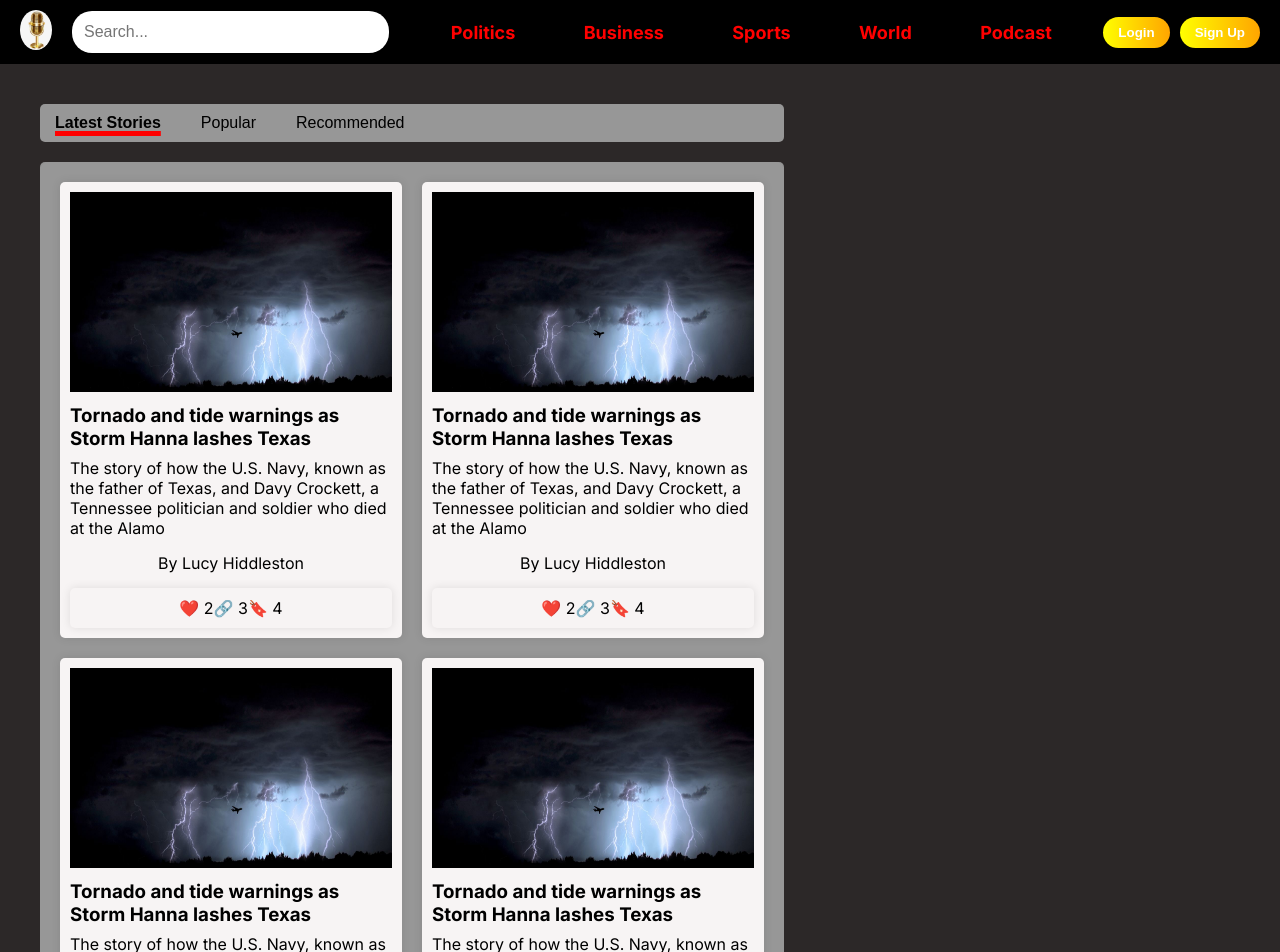
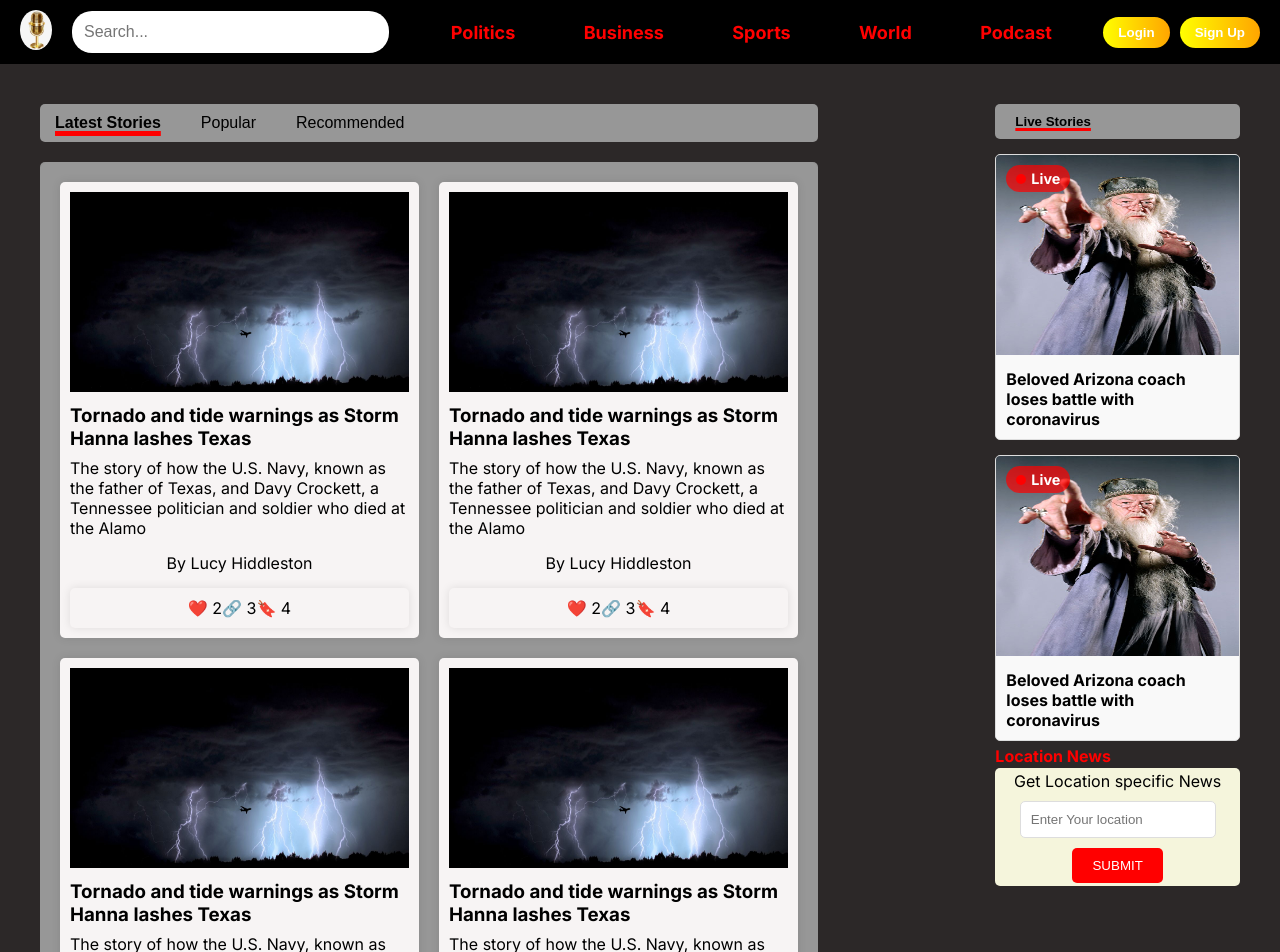
Before and after one commit to efg-technologies/demo-project, a Next.js app: page / in a window 1280 px wide. Shown: the top 952 px of the page. Built offline with nearby package versions, Linux system fonts and the light colour scheme.

Commit message:
Livestorie page completed

```diff
--- a/src/app/components/Articles.module.css
+++ b/src/app/components/Articles.module.css
@@ -7,7 +7,7 @@
   flex-direction: column;
   align-items: flex-start;
   margin-left: 20px;
-  width: 60%;
+  width: 85%;
 }
 
 .sortTab {
--- a/src/app/components/Livestories.js
+++ b/src/app/components/Livestories.js
@@ -17,31 +17,36 @@ const liveStories = [
 
 export default function Livestories() {
   return (
-    <div className={styles.LivestoriesSection}>
+    <div className={styles.livestoriesSection}>
       {/* Live stories active link */}
-      <div className={styles.LivestoriesTab}>
-        <ul className={styles.LivestoriesLink}>
+      <div className={styles.livestoriesTab}>
+        <ul className={styles.livestoriesLink}>
           <li>
-            <button className={styles.LivesortActiveTab}>Live Stories</button>
+            <button className={styles.livesortActiveTab}>Live Stories</button>
           </li>
         </ul>
       </div>
         {/* Live stories  */}
-      <div className={styles.Livestories}>
+      <div className={styles.livestoriesContent}>
         {/* Array of Live stories */}
-        {liveStories.map((stories) =>
-                  <div key={stories.id}>
-                    <img src={stories.img} alt={stories.title} />
-                    <h3 className={styles.LivestoriesTitle}>{stories.title}</h3>
-                  </div>
-                )}
+        {liveStories.map((story) => (
+          <div key={story.id} className={styles.storyContainer}>
+            <div className={styles.liveIndicator}>
+              <span className={styles.redDot}></span>
+              <span className={styles.liveText}>Live</span>
+            </div>
+            <img src={story.img} alt={story.title} className={styles.storyImage} />
+            <h3 className={styles.LivestoriesTitle}>{story.title}</h3>
+          </div>
+        ))}
       </div>
       {/* Location news */}
-      <div className={styles.LocalnewsSection}>
-        <div className={styles.LocalnewsInfo}>
+      <div className={styles.localnewsSection}>
+        <h4>Location News</h4>
+        <div className={styles.localnewsInfo}>
           <p>Get Location specific News</p>
-          <input className={styles.LivestoriesInput}>Enter Your location</input>
-          <button className={styles.LivestoriesSubmit}>SUBMIT</button>
+          <input className={styles.livestoriesInput} placeholder="Enter Your location" />
+          <button className={styles.livestoriesSubmit}>SUBMIT</button>
         </div>
       </div>
     </div>
--- a/src/app/components/Livestories.module.css
+++ b/src/app/components/Livestories.module.css
@@ -0,0 +1,114 @@
+.livestoriesSection {
+  padding: 40px;
+  width: 700px;
+}
+
+.livestoriesTab {
+  margin-bottom: 15px;
+  width: 100%;
+}
+
+.livestoriesLink {
+  list-style: none;
+  padding: 0;
+}
+
+.livesortActiveTab {
+  background: #979797;
+  border: none;
+  padding: 10px 20px;
+  border-radius: 5px;
+  cursor: pointer;
+  font-weight: bold;
+  text-decoration: underline;
+  text-decoration-color: red;
+  text-decoration-thickness: 3px;
+  text-align: left;
+  width: 100%;
+  box-sizing: border-box;
+}
+
+.livestoriesContent {
+  display: flex;
+  flex-direction: column;
+  gap: 15px;
+}
+
+.storyContainer {
+  position: relative;
+  border: 1px solid #ddd;
+  border-radius: 5px;
+  overflow: hidden;
+  background-color: #f9f9f9;
+}
+
+.liveIndicator {
+  position: absolute;
+  top: 10px;
+  left: 10px;
+  display: flex;
+  align-items: center;
+  background-color: rgba(255, 0, 0, 0.7);
+  padding: 5px 10px;
+  border-radius: 15px;
+  color: white;
+  font-weight: bold;
+  font-size: 0.9em;
+}
+
+.redDot {
+  width: 10px;
+  height: 10px;
+  background-color: red;
+  border-radius: 50%;
+  margin-right: 5px;
+}
+
+.storyImage {
+  width: 100%;
+  height: 200px;
+}
+
+.storyContainer h3 {
+  padding: 10px;
+  font-size: 1em;
+  font-weight: bold;
+  color: black;
+  text-align: left;
+}
+
+.localnewsSection {
+  margin-top: 5px;
+}
+
+.localnewsSection h4 {
+  color: red;
+}
+
+.localnewsInfo {
+  display: flex;
+  flex-direction: column;
+  align-items: center;
+  background-color: beige;
+  border-radius: 5px;
+  margin-top: 2px;
+  padding-top: 3px;
+}
+
+.livestoriesInput {
+  padding: 10px;
+  margin: 10px 0;
+  width: 80%;
+  border: 1px solid #ddd;
+  border-radius: 5px;
+}
+
+.livestoriesSubmit {
+  padding: 10px 20px;
+  background-color: red;
+  color: white;
+  border: none;
+  border-radius: 5px;
+  cursor: pointer;
+  margin-bottom: 3px;
+}
--- a/src/app/page.js
+++ b/src/app/page.js
@@ -2,6 +2,7 @@ import Image from "next/image";
 import styles from "./page.module.css";
 import Navbar from "./components/Navbar";
 import Articles from "./components/Articles";
+import Livestories from "./components/Livestories";
 
 export default function Home() {
   return (
@@ -9,8 +10,9 @@ export default function Home() {
       <div>
         <Navbar/>
       </div>
-      <div>
+      <div className={styles.content}>
         <Articles/>
+        <Livestories/>
       </div>
     </main>
   );
--- a/src/app/page.module.css
+++ b/src/app/page.module.css
@@ -2,3 +2,17 @@
   min-height: 100vh;
   background-color: #2c2828;
 }
+
+.content {
+  display: flex;
+  align-items: stretch; /* Ensure both sections stretch to the same height */
+}
+
+.articles {
+  flex: 4;
+}
+
+.livestories {
+  flex: 1;
+  padding-left: 20px; /* Add padding to move content away from the right edge */
+}
```
